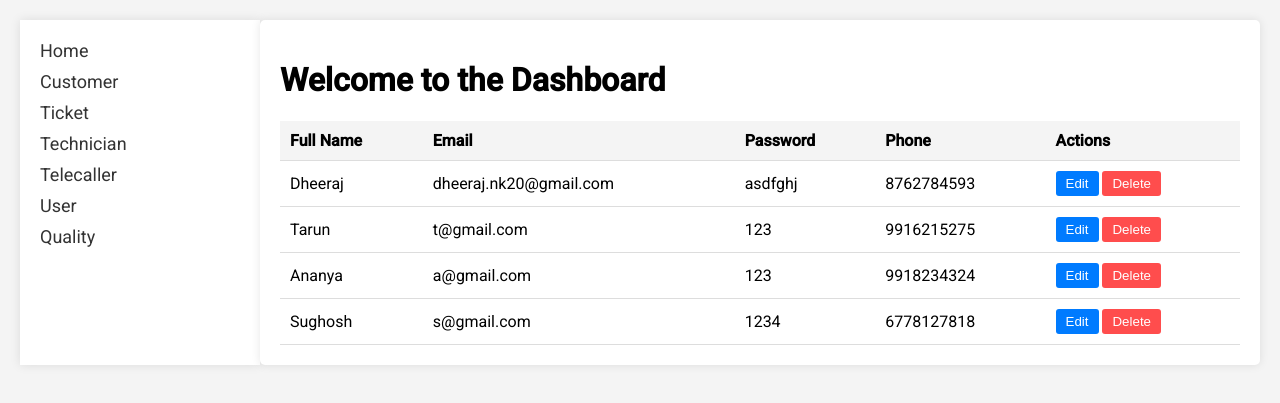
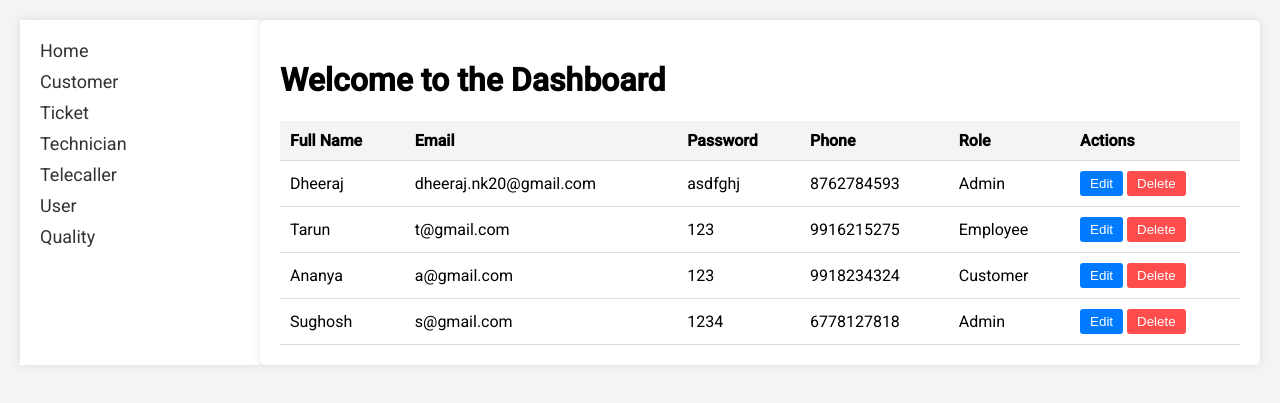
Before and after one commit to Dheeraj-02NK/LT.Care-Customer-relation-management, a Django app: page /view_user/ in a window 1280 px wide. Shown: the part 48-451 px from the top of the page. Run offline with Django 5.2, Linux system fonts and the light colour scheme; data comes from the database, SQL or seed files in the repository; both versions use the stored data as it was after the commit.

Commit message:
from master to master

```diff
--- a/authuser/models.py
+++ b/authuser/models.py
@@ -9,6 +9,7 @@ class AuthUser(models.Model):
     email = models.CharField(max_length= 200)
     phone = models.IntegerField()
     password = models.CharField(max_length=50)
+    role = models.CharField(max_length=50, blank=True)
 
 
 
--- a/authuser/urls.py
+++ b/authuser/urls.py
@@ -8,4 +8,5 @@ urlpatterns = [
     path('view_user/',views.ViewStaff.as_view(),name='view_user'),
     path("delete_user/", views.delete_user.as_view(), name='delete_user'),
     path("edit_user/", views.edit_user.as_view(), name='edit_user'),
+    path("login_check/", views.login_check.as_view(), name='login_check'),
 ]
--- a/authuser/views.py
+++ b/authuser/views.py
@@ -1,4 +1,4 @@
-from typing import Any
+# from typing import Any
 from django.shortcuts import render
 from .models import AuthUser
 from rest_framework.views import APIView
@@ -8,6 +8,7 @@ from django.http import JsonResponse
 # Create your views here.
 def main(request):
     return render(request, 'authuser/index.html')
+
 def login(request):
     return render(request, 'authuser/login.html')
 def signup(request):
@@ -19,11 +20,13 @@ class CreateUser(APIView):
         email = request.POST['email']
         phone = request.POST['phone']
         password = request.POST['password']
+        role = request.POST['role']
         user = AuthUser()
         user.fullname = fullname
         user.email = email
         user.phone = phone
         user.password = password
+        user.role = role
         user.save()
         return JsonResponse({"status":"pass"})
 
@@ -40,10 +43,23 @@ class edit_user(APIView):
         email1 = request.POST['email']
         phone1 = request.POST['phone']
         password1 = request.POST['password']
+        role = request.POST['role']
         print(password1)
-        userdata = AuthUser.objects.filter(id=uid).update(fullname=fullname1,email=email1,phone=phone1, password=password1)
+        userdata = AuthUser.objects.filter(id=uid).update(fullname=fullname1,email=email1,phone=phone1, password=password1, role=role)
         # print("********: ", userdata)
         return JsonResponse({"status":"pass"})
+
+
+class login_check(APIView):
+    def post(self, request):
+        mob = request.POST['mob']
+        password = request.POST['password']
+        ent = AuthUser.objects.filter(phone=mob,password=password).values()
+        if(len(ent) > 0):
+            return JsonResponse({"status":"pass", "uid": ent[0]["phone"], "role": ent[0]["role"], "name": ent[0]["fullname"]})
+        else:
+            return JsonResponse({"status":"fail"})
+
 
 class ViewStaff(TemplateView):
     template_name = 'view_user.html'
--- a/static/js/signup.js
+++ b/static/js/signup.js
@@ -14,10 +14,11 @@ function signup(){
     let phone = $("#phone").val();
     let email = $("#email").val();
     let password = $("#password").val();
+    let role = $("#role").val();
     $.ajax({
         type:'POST',
         url:'/create_user/',
-        data:{"fullname":fullname, "phone":phone, "email":email, "password":password},
+        data:{"fullname":fullname, "phone":phone, "email":email, "password":password, "role": role},
         success: function(data){
             if (data){
                 window.location.replace('/view_user')
--- a/templates/view_user.html
+++ b/templates/view_user.html
@@ -162,6 +162,7 @@
                             <th>Email</th>
                             <th>Password</th>
                             <th>Phone</th>
+                            <th>Role</th>
                             <th>Actions</th>
                         </tr>
                     </thead>
@@ -172,6 +173,7 @@
                             <td class="email">{{ user.email }}</td>
                             <td class="password">{{ user.password }}</td>
                             <td class="phone">{{ user.phone }}</td>
+                            <td class="phone">{{ user.role }}</td>
                             <td>
                                 <button class="edit-btn" onclick="editRow('{{ user.id }}')">Edit</button>
                                 <button class="delete-btn" onclick="deleteUser('{{ user.id }}')">Delete</button>
@@ -182,6 +184,7 @@
                             <td><input type="text" id="email1{{ user.id }}" value="{{ user.email }}"></td>
                             <td><input type="text" id="password1{{ user.id }}" value="{{ user.password }}"></td>
                             <td><input type="text" id="phone1{{ user.id }}" value="{{ user.phone }}"></td>
+                            <td><input type="text" id="role{{ user.id }}" value="{{ user.role }}"></td>
                             <td>
                                 <button class="edit-btn" onclick='saveChanges("{{ user.id }}");'>Save</button>
                                 <button class="edit-btn" onclick="cancelEdit('{{ user.id }}')">Cancel</button>
@@ -202,13 +205,14 @@
             var email = $('#email1'+id).val();
             var password = $('#password1'+id).val();
             var phone = $('#phone1'+id).val();
+            var role = $('#role'+id).val();
 
             // console.log(fullname)
             if (confirm('Are you sure you want to edit this user?')) {
                 $.ajax({
                     type: 'POST',
                     url: '/edit_user/',
-                    data: { "id": id, "fullname": fullname, "email": email, "password": password, "phone": phone },
+                    data: { "id": id, "fullname": fullname, "email": email, "password": password, "phone": phone, "role": role },
                     success: function (data) {
                         if (data) {
                             window.location.replace('/view_user');
```
Also changed, not shown: templates/authuser/Login.html (+40 -4 lines), templates/authuser/signup.html (+9 -0 lines), db.sqlite3.
